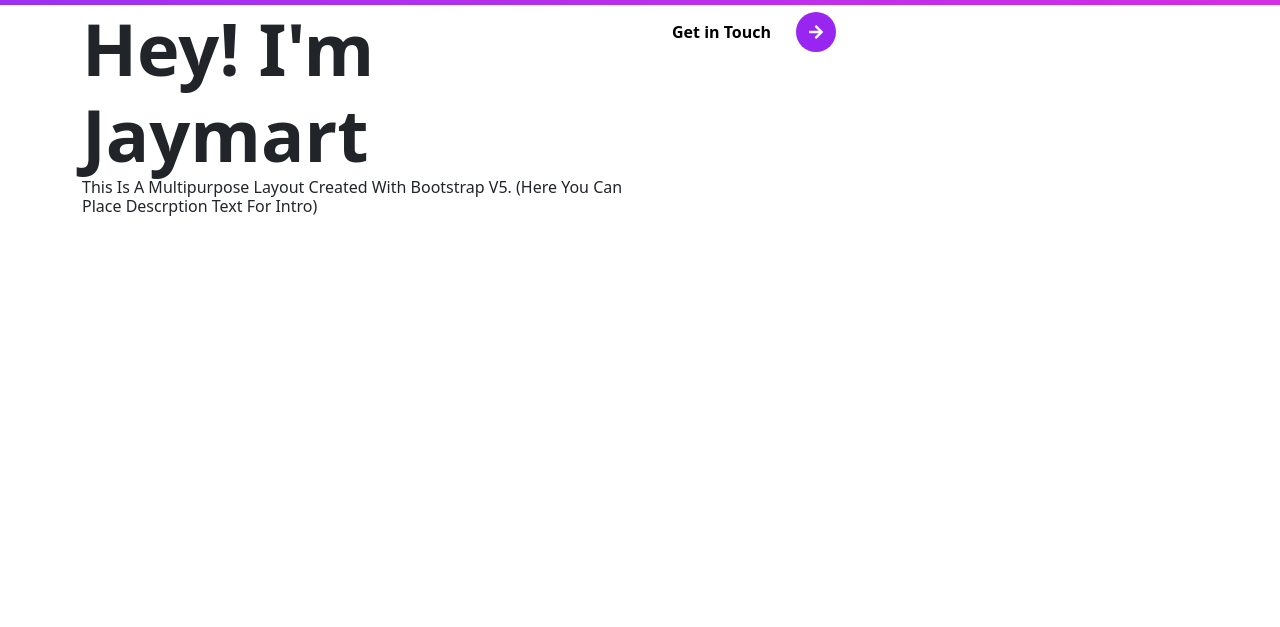
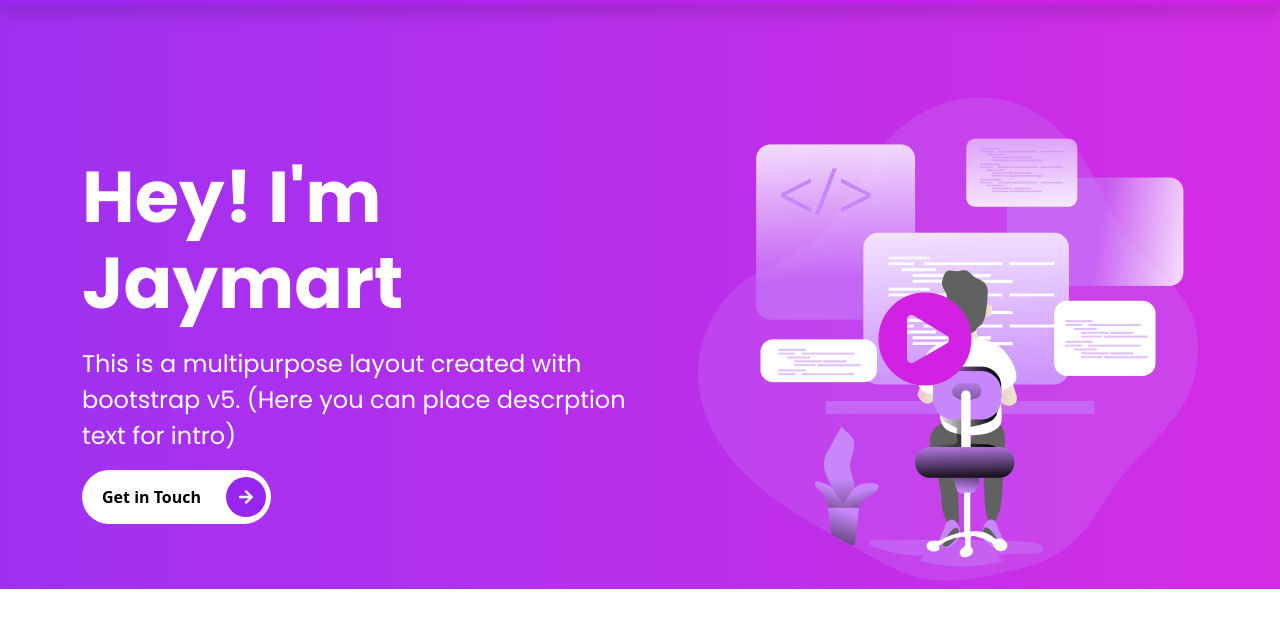
Before and after one commit to jaymart-latigay/portfolio-website-project, a website: page index.html in a window 1280 px wide. Shown: the part 71-698 px from the top of the page. Drawn offline with nearby package versions, Linux system fonts and the light colour scheme.

Commit message:
feat: included text intro and image

```diff
--- a/index.html
+++ b/index.html
@@ -10,10 +10,14 @@
       rel="stylesheet"
       href="https://use.fontawesome.com/releases/v5.15.4/css/all.css"
     />
+    <link
+      href="https://fonts.googleapis.com/css2?family=Poppins:wght@400;500;600;700;800;900&display=swap"
+      rel="stylesheet"
+    />
   </head>
   <body>
     <!--NAVBAR--------------------------------------------------->
-    <nav class="navbar navbar-expand-lg navbar-dark menu">
+    <nav class="navbar navbar-expand-lg navbar-dark menu shadow fixed-top">
       <div class="container">
         <a class="navbar-brand" href="#">
           <img src="images/logo.png" alt="logo image" />
@@ -65,22 +69,39 @@
     <!--HERO SECTION-------------------------------------------------------------->
     <section id="home" class="intro-section">
       <div class="container">
-        <div class="row">
+        <div class="row align-items-center text-white">
+          <!--CONTENT FOR INTRO TEXT-->
           <div class="col-md-6 intros">
             <h1 class="display-2">
               <span class="display-2--intro"> Hey! I'm Jaymart </span>
-              <span class="display-2--description">
+              <span class="display-2--description lh-base">
                 This is a multipurpose layout created with bootstrap v5. (Here
                 you can place descrption text for intro)
               </span>
             </h1>
-          </div>
-
-          <div class="col-md-6 intros">
             <button type="button" class="rounded-pill btn-rounded">
               Get in Touch
               <span><i class="fas fa-arrow-right"></i></span>
             </button>
+          </div>
+
+          <!--CONTENT FOR INTRO VIDEO-->
+          <div class="col-md-6 intros text-end">
+            <div class="video-box">
+              <img
+                src="images/arts/intro-section-illustration.png"
+                alt="video illustration"
+                class="img-fluid"
+              />
+              <a
+                href="#"
+                class="position-absolute top-50 start-50 translate-middle"
+              >
+                <span>
+                  <i class="fas fa-play-circle"></i>
+                </span>
+              </a>
+            </div>
           </div>
         </div>
       </div>
--- a/scss/components/_mixins.scss
+++ b/scss/components/_mixins.scss
@@ -2,6 +2,7 @@
 
 @use "../custom" as *;
 
+//GRADIENT MIXIN
 @mixin gradient {
   background: linear-gradient(
     to right,
@@ -9,3 +10,11 @@
     rgba($secondary, 0.95)
   );
 }
+
+//ABSOLUTE CENTER
+@mixin absoluteCenter {
+  position: absolute;
+  top: 50%;
+  left: 50%;
+  transform: translate(-50%, -50%);
+}
--- a/scss/components/_typography.scss
+++ b/scss/components/_typography.scss
@@ -3,14 +3,18 @@
 .display-2 {
   margin-bottom: 1rem;
   text-transform: capitalize;
+  font-family: "Poppins", sans-serif;
 
   &--intro {
     display: inline-block;
     font-weight: 700;
+    font-family: "Poppins", sans-serif;
   }
 
   &--description {
-    font-size: 1rem;
+    font-size: 1.5rem;
     display: block;
+    margin-top: 1.2rem;
+    text-transform: none;
   }
 }
--- a/scss/sections/_intro-section.scss
+++ b/scss/sections/_intro-section.scss
@@ -0,0 +1,24 @@
+@use "../custom" as *;
+@use "../components/mixins" as *;
+
+.intro-section {
+  @include gradient;
+  padding: 10rem 0 0 0;
+  width: 100%;
+  height: 100%;
+}
+
+.intros {
+  .video-box {
+    position: relative;
+    a {
+      //   @include absoluteCenter;
+      span {
+        i {
+          font-size: 6rem;
+          color: $secondary;
+        }
+      }
+    }
+  }
+}
```
Also changed, not shown: README.md, assets/css/style.css, images/arts/intro-section-illustration.png (added), 1 other file.
